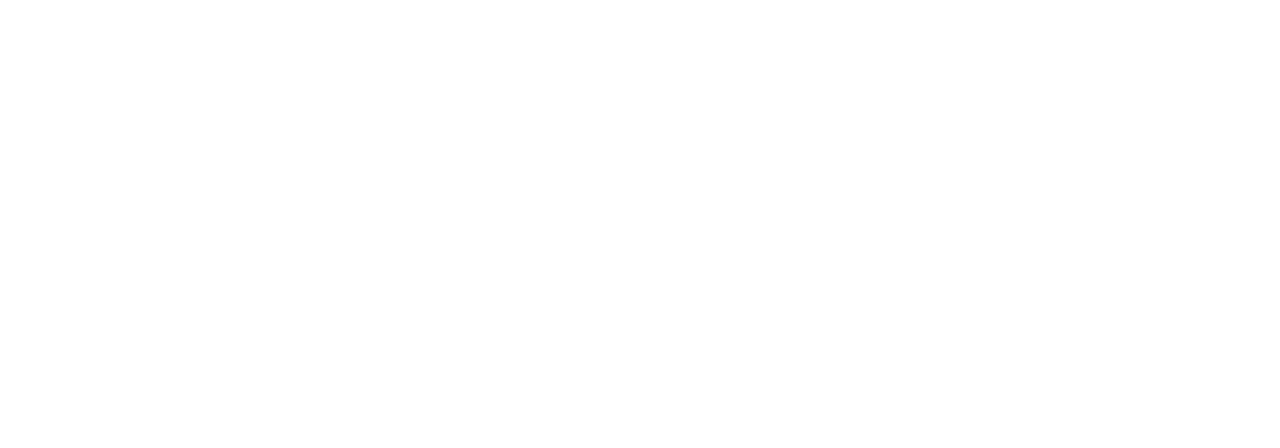
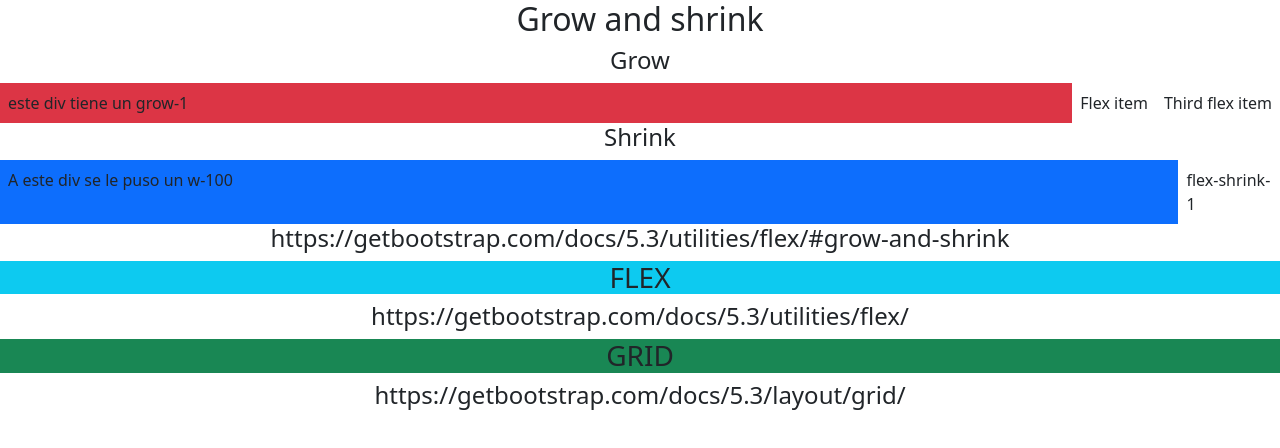
Before and after one commit to Dulcey93/Bootstrap-Consulta, a plain HTML site: page index.html in a window 1280 px wide. Drawn offline with nearby package versions, Linux system fonts and the light colour scheme.

Commit message:
Second commit

```diff
--- a/index.html
+++ b/index.html
@@ -1,12 +1,49 @@
 <!DOCTYPE html>
 <html lang="sp">
+
 <head>
     <meta charset="UTF-8">
     <meta http-equiv="X-UA-Compatible" content="IE=edge">
     <meta name="viewport" content="width=device-width, initial-scale=1.0">
+    <!-- Add Bootstrap 5 JavaScript -->
+    <link href="https://cdn.jsdelivr.net/npm/bootstrap@5.3.0-alpha1/dist/css/bootstrap.min.css" rel="stylesheet" integrity="sha384-GLhlTQ8iRABdZLl6O3oVMWSktQOp6b7In1Zl3/Jr59b6EGGoI1aFkw7cmDA6j6gD" crossorigin="anonymous">
     <title>Bootstrap Flex Consulta</title>
 </head>
+
 <body>
+    <!-- GROW AND SHRINK -->
 
+    <div class="text-center">
+        <h2 class="text-tittle"> Grow and shrink </h2>
+    </div>
+    <div class="text-center">
+        <h4 class="text-tittle"> Grow </h4>
+    </div>
+    <div class="d-flex">
+        <div class="p-2 flex-grow-1 bg-danger">este div tiene un grow-1</div>
+        <div class="p-2">Flex item</div>
+        <div class="p-2">Third flex item</div>
+    </div>
+    <div class="text-center">
+        <h4 class="text-tittle"> Shrink </h4>
+    </div>
+    <div class="d-flex">
+        <div class="p-2 w-100 bg-primary">A este div se le puso un w-100</div>
+        <div class="p-2 flex-shrink-1">flex-shrink-1</div>
+    </div>
+    <!-- TODO LO QUE NECESITO PARA ORDENAR CAJAS -->
+    <div class="text-center">
+        <h4 class="text-tittle">https://getbootstrap.com/docs/5.3/utilities/flex/#grow-and-shrink</h4>
+    </div>
+    <div class="text-center">
+        <h3 class="text-tittle bg-info">FLEX</h3>
+        <h4 class="text-tittle">https://getbootstrap.com/docs/5.3/utilities/flex/</h4>
+    </div>
+    <div class="text-center">
+        <h3 class="text-tittle bg-success">GRID</h3>
+        <h4 class="text-tittle">https://getbootstrap.com/docs/5.3/layout/grid/</h4>
+    </div>
+    <script src="https://cdn.jsdelivr.net/npm/bootstrap@5.3.0-alpha1/dist/js/bootstrap.bundle.min.js" integrity="sha384-w76AqPfDkMBDXo30jS1Sgez6pr3x5MlQ1ZAGC+nuZB+EYdgRZgiwxhTBTkF7CXvN" crossorigin="anonymous"></script>
 </body>
+
 </html>
```
